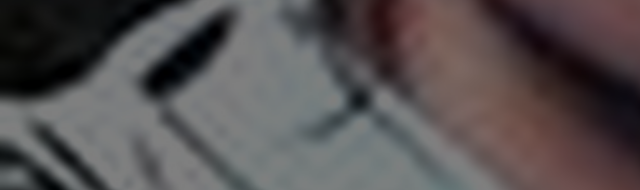
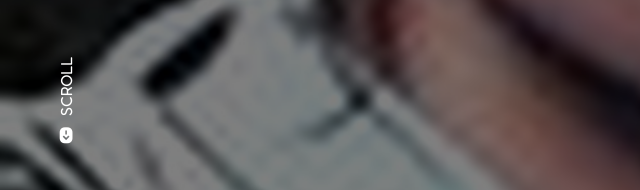
Before and after one commit to Federico-Gallo/landingpagedotdagerconcurso, a plain HTML site: page index.html in a window 1280 px wide. Shown: the part 607-797 px from the top of the page, 0-640 px from the left. Drawn offline with nearby package versions, Linux system fonts and the light colour scheme.

Commit message:
Update index.html

```diff
--- a/index.html
+++ b/index.html
@@ -32,6 +32,12 @@
         MY PROYECTS
         <span><i class="ri-arrow-right-line"></i></span>
       </button>
+      <div class="scroll_bottom">
+        <a href="#">
+          <span><i class="ri-scroll-to-bottom-fill"></i></span>
+          SCROLL
+        </a>
+      </div>
       <div class="socials">
         <a href="https://www.instagram.com/dager.32/"><i class="ri-instagram-line"></i></a>
         <a href="https://discord.com/invite/4NFk6TamAB"><i class="ri-discord-fill"></i></a>
```
